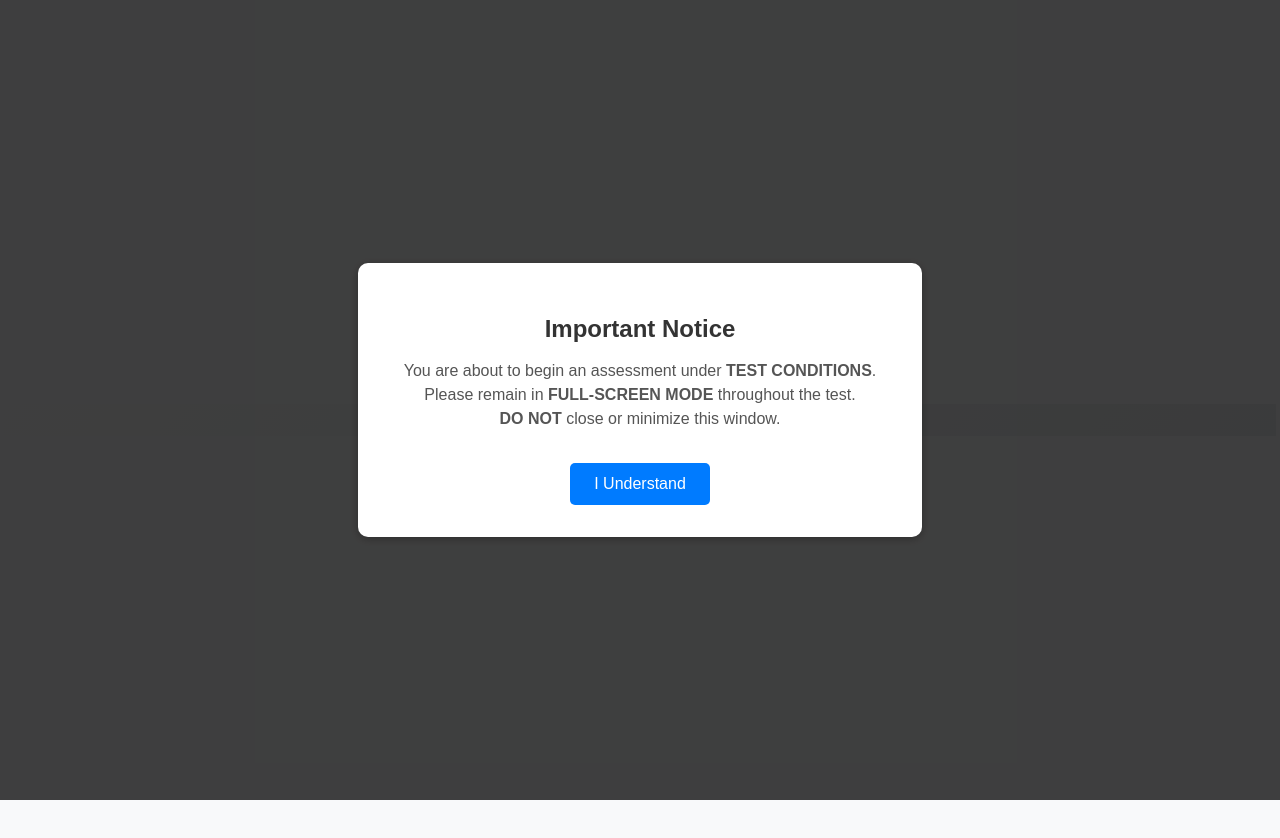
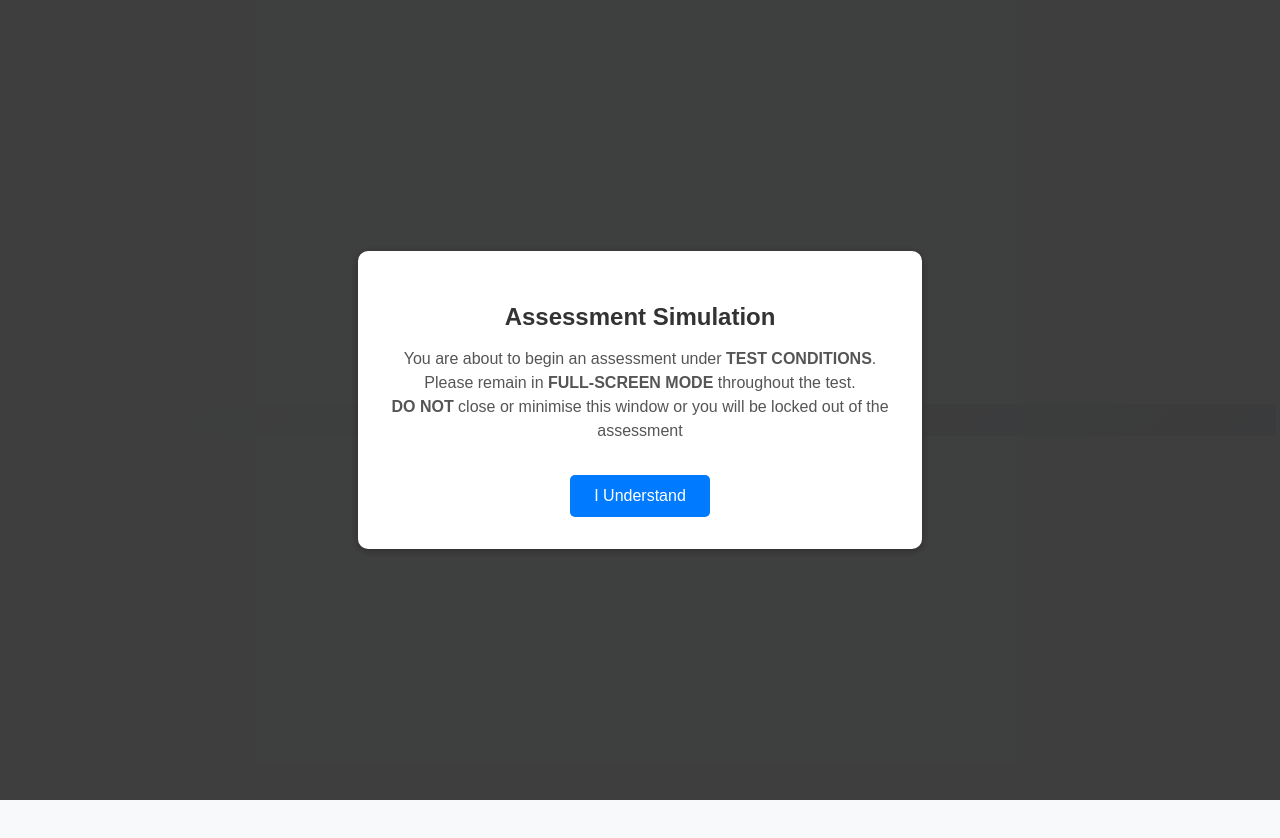
Before and after one commit to Looch8/teacher-platform, a React (Vite) app: page /Interaction in a window 1280 px wide. Built offline with nearby package versions, Linux system fonts and the light colour scheme; no server answers.

Commit message:
change wording of TestConditionsModal

```diff
--- a/src/components/TestConditionsModal.jsx
+++ b/src/components/TestConditionsModal.jsx
@@ -4,7 +4,7 @@ const TestConditionsModal = ({ onAcknowledge }) => {
 	return (
 		<div className="modal-overlay">
 			<div className="modal-content">
-				<h2>Important Notice</h2>
+				<h2>Assessment Simulation</h2>
 				<p>
 					You are about to begin an assessment under{' '}
 					<strong>TEST CONDITIONS</strong>.
@@ -12,7 +12,8 @@ const TestConditionsModal = ({ onAcknowledge }) => {
 					Please remain in <strong>FULL-SCREEN MODE</strong>{' '}
 					throughout the test.
 					<br />
-					<strong>DO NOT</strong> close or minimize this window.
+					<strong>DO NOT</strong> close or minimise this window or you
+					will be locked out of the assessment
 				</p>
 				<button onClick={onAcknowledge} className="modal-button">
 					I Understand
```
